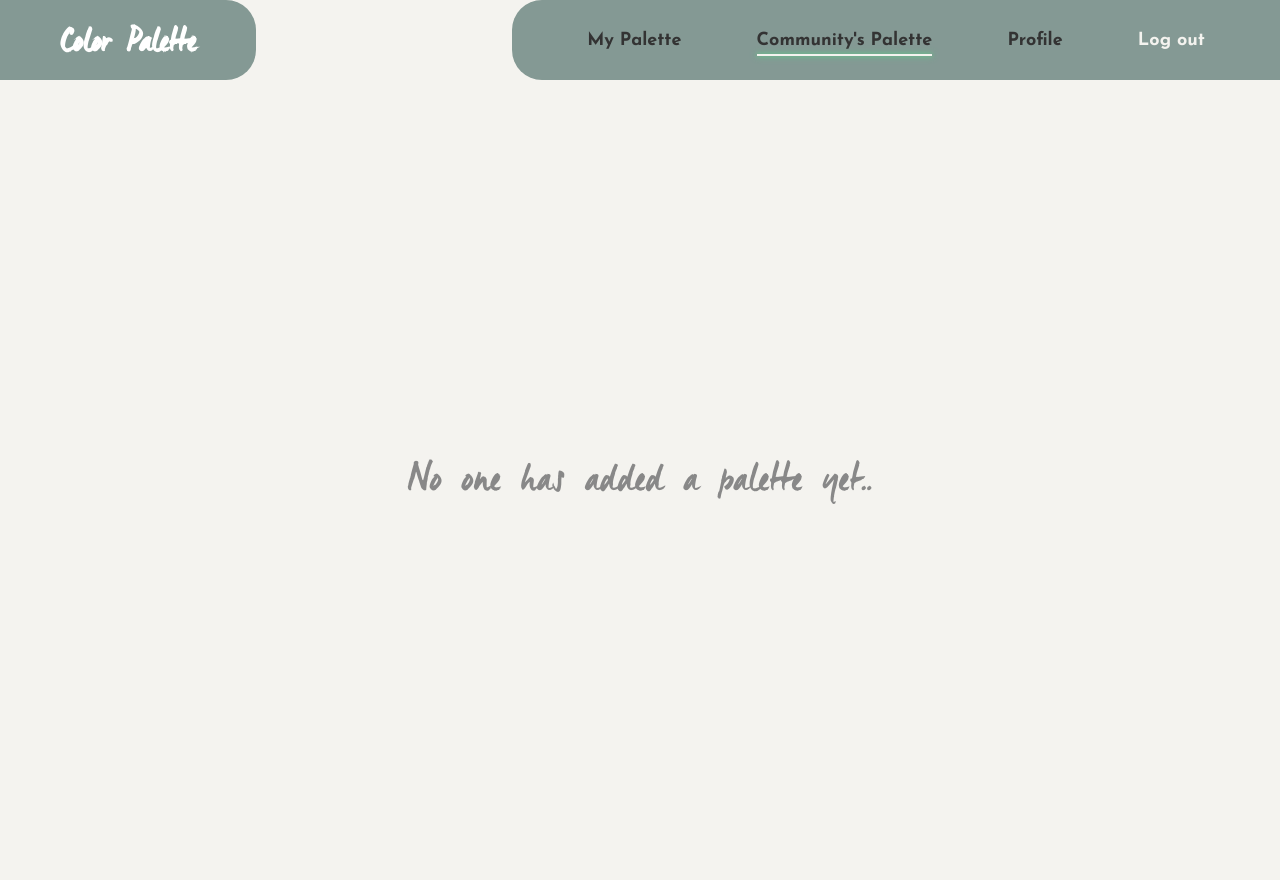
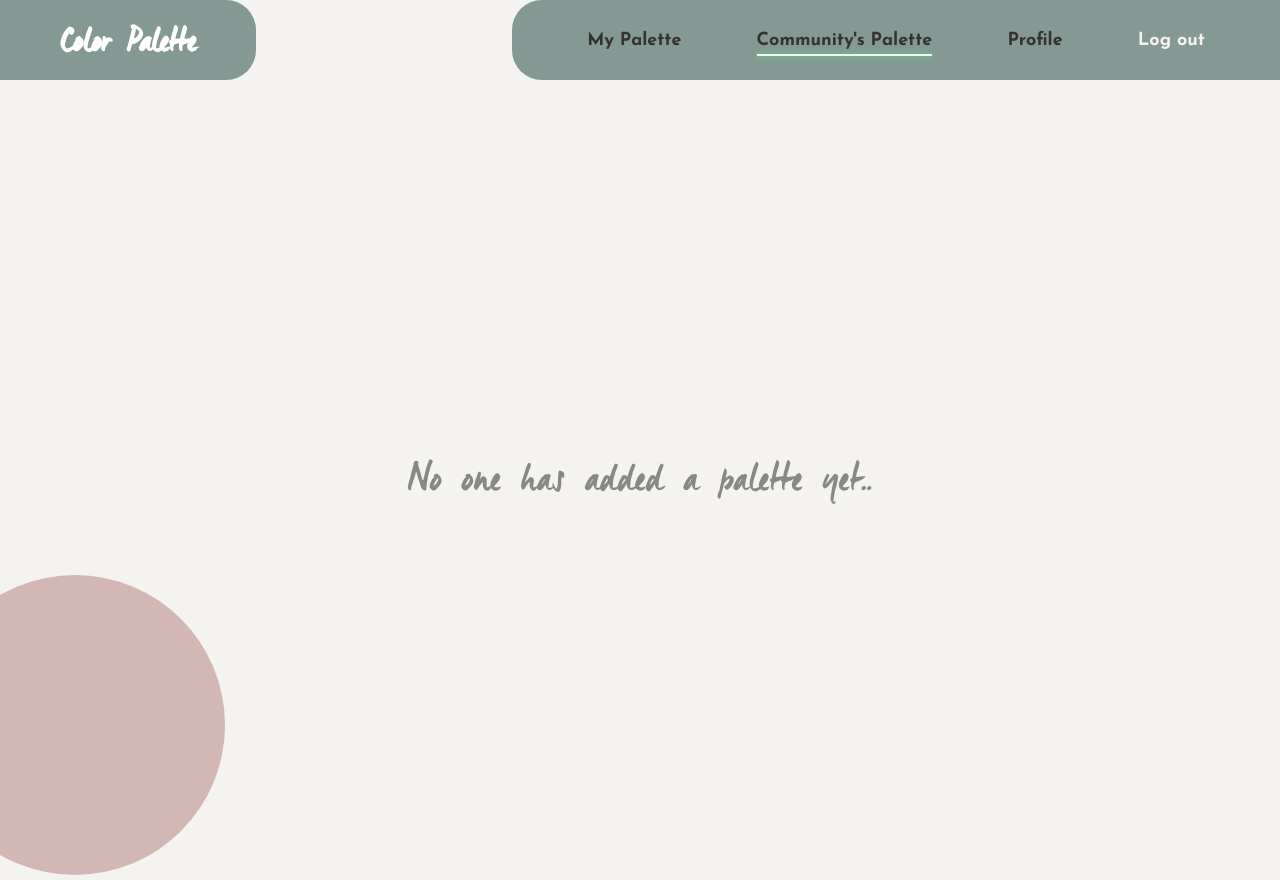
Before and after one commit to keshavDooleea/Palette, a React (Create React App) app in the folder frontend/: page /community/1 in a window 1280 px wide. Built offline with nearby package versions, Linux system fonts and the light colour scheme.

Commit message:
removed user select on nav

```diff
--- a/frontend/src/components/community.css
+++ b/frontend/src/components/community.css
@@ -22,3 +22,14 @@
   color: #888;
   font-size: 40px;
 }
+
+.rose-com-div {
+  width: 300px;
+  height: 300px;
+  border-radius: 50%;
+  position: absolute;
+  bottom: 0;
+  background-color: rosybrown;
+  opacity: 0.6;
+  transform: translate(-25%, 25%);
+}
--- a/frontend/src/components/community.js
+++ b/frontend/src/components/community.js
@@ -67,6 +67,8 @@ export default class Community extends Component {
           </div>
         </nav>
         <div className="community_main">
+          <div className="rose-com-div"></div>
+
           {this.state.isDataEmpty ? this.emptyCom() : null}
         </div>
       </div>
--- a/frontend/src/components/navbar.css
+++ b/frontend/src/components/navbar.css
@@ -26,6 +26,7 @@
   align-items: center;
   justify-content: space-between;
   background-color: #f4f3ef;
+  user-select: none;
 }
 
 .color_palette_div {
```
